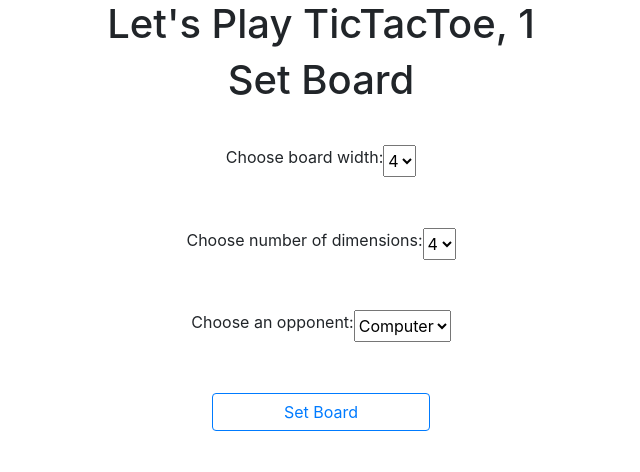
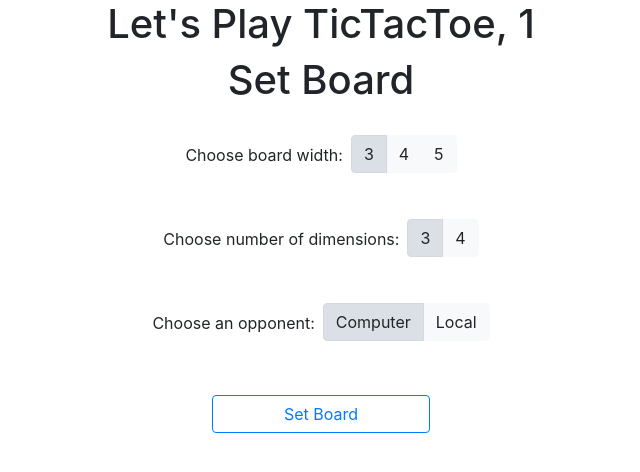
Before and after one commit to JonathanDelaney/TryTrickThatThough, a Flask app: a page that uses templates/play.html in a window 1280 px wide. Shown: the part 72-544 px from the top of the page, without its empty margins (319-959 px from the left). Run offline with Flask 2, Linux system fonts and the light colour scheme; the visitor is signed in with stand-in values (Sample User, id 1); some libraries are stand-ins or nearby versions.

Commit message:
change board select style and delay computer turn

```diff
--- a/static/css/style.css
+++ b/static/css/style.css
@@ -37,7 +37,6 @@ main {
 }
 
 .t-row {
-    height: 8vh;
     margin-bottom: 2px;
     display: flex;
     justify-content: space-evenly;
@@ -188,3 +187,11 @@ main {
     height: 200px;
     width: 100%;
 }
+
+.select-label {
+    margin-right: 1vh;
+}
+
+.board-options {
+    bottom: 1vh;
+}
--- /dev/null
+++ b/static/js/script.js
@@ -0,0 +1,10 @@
+$('.tic-button').click(function(){
+        console.log("JS working")
+    if ($('.player-turn').text() == "Guest's turn") {
+        console.log("guest")
+        //pass
+    } else {
+        $(this).css('background-color', 'rgb(197, 63, 45)');
+        console.log("player 1")
+    }
+});
--- a/templates/play.html
+++ b/templates/play.html
@@ -8,23 +8,42 @@
 {% if result != "" %}
 <div class="result row">
     <h1 class="mb-3">{{ result }}</h1>
-    <form method="POST" id="set_board" class="col d-flex flex-column justify-content-around" action="{{ url_for('play') }}">
-        <div class="row d-flex flex-row justify-content-center"><label for="opponent">Choose board width:</label>
-        <select name="width" form="set_board">
-            <option value="3">3</option>
-            <option value="4" selected>4</option>
-            <option value="5">5</option>
-        </select></div>
-        <div class="row d-flex flex-row justify-content-center"><label for="opponent">Choose number of dimensions:</label>
-        <select name="dimensions" form="set_board">
-            <option value="3">3</option>
-            <option value="4" selected>4</option>
-        </select></div>
-        <div class="row d-flex flex-row justify-content-center"><label for="opponent">Choose an opponent:</label>
-        <select name="opponent" id="opponent" form="set_board">
-            <option value="computer">Computer</option>
-            <option value="player2">Local</option>
-        </select></div>
+    <form method="POST" id="set_board" class="col d-flex flex-column justify-content-around"
+        action="{{ url_for('play') }}">
+        <div class="row d-flex flex-row justify-content-center"><label for="opponent" class="select-label">Choose board width:   </label>
+            <div class="btn-group btn-group-toggle" data-toggle="buttons">
+                <label class="btn btn-light active board-options">
+                    <input type="radio" name="width" id="width1" value="3" checked> 3
+                </label>
+                <label class="btn btn-light board-options">
+                    <input type="radio" name="width" id="width2" value="4"> 4
+                </label>
+                <label class="btn btn-light board-options">
+                    <input type="radio" name="width" id="width3" value="5"> 5
+                </label>
+            </div>
+        </div>
+        <div class="row d-flex flex-row justify-content-center"><label for="opponent" class="select-label">Choose number of
+                dimensions:   </label>
+            <div class="btn-group btn-group-toggle" data-toggle="buttons">
+                <label class="btn btn-light active board-options">
+                    <input type="radio" name="dimensions" id="dimension1" value="3" checked> 3
+                </label>
+                <label class="btn btn-light board-options">
+                    <input type="radio" name="dimensions" id="dimension2" value="4"> 4
+                </label>
+            </div>
+        </div>
+        <div class="row d-flex flex-row justify-content-center"><label for="opponent" class="select-label">Choose an opponent:   </label>
+            <div class="btn-group btn-group-toggle" data-toggle="buttons">
+                <label class="btn btn-light active board-options">
+                    <input type="radio" name="opponent" id="opponent1" value="computer" checked> Computer
+                </label>
+                <label class="btn btn-light board-options">
+                    <input type="radio" name="opponent" id="opponent2" value="player2"> Local
+                </label>
+            </div>
+        </div>
         <div class="row">
             <input type="submit" class="offset-5 col-2 btn btn-outline-primary" value="Set Board">
         </div>
@@ -32,9 +51,9 @@
 </div>
 {% else %}
 {% if player_turn == "player1" %}
-<h1>{{ username|upper }}'s turn</h1>
+<h1 class="player-turn">{{ username|upper }}'s turn</h1>
 {% elif player_turn == "player2" %}
-<h1>Guest's turn</h1>
+<h1 class="player-turn">Guest's turn</h1>
 {% endif %}
 <a href="{{ url_for('reset_board') }}" class="btn btn-outline-info">Reset Board</a>
 <a href="{{ url_for('set_new_board') }}" class="btn btn-outline-info">Set New Board</a>
--- a/tictactoe.py
+++ b/tictactoe.py
@@ -1,4 +1,5 @@
 import random
+import time
 
 
 def GameResult(prev_coords, new_coords, player, dimensions, width, part_runs):
@@ -113,7 +114,6 @@ def GameResult(prev_coords, new_coords, player, dimensions, width, part_runs):
         ref = []
     print("Partial runs for ", player, ": ", part_runs)
     ref = []
-    return "No result"
 
 
 def CompPlay(player_part_runs,
@@ -125,6 +125,7 @@ def CompPlay(player_part_runs,
     number_list = [0, 1, 2, 3, 4][:width]
     ref_list = []
     comp_coords = []
+    time.sleep(0.5)
     if player_part_runs:
         for run in reversed(player_part_runs):
             comp_coords = []
```
